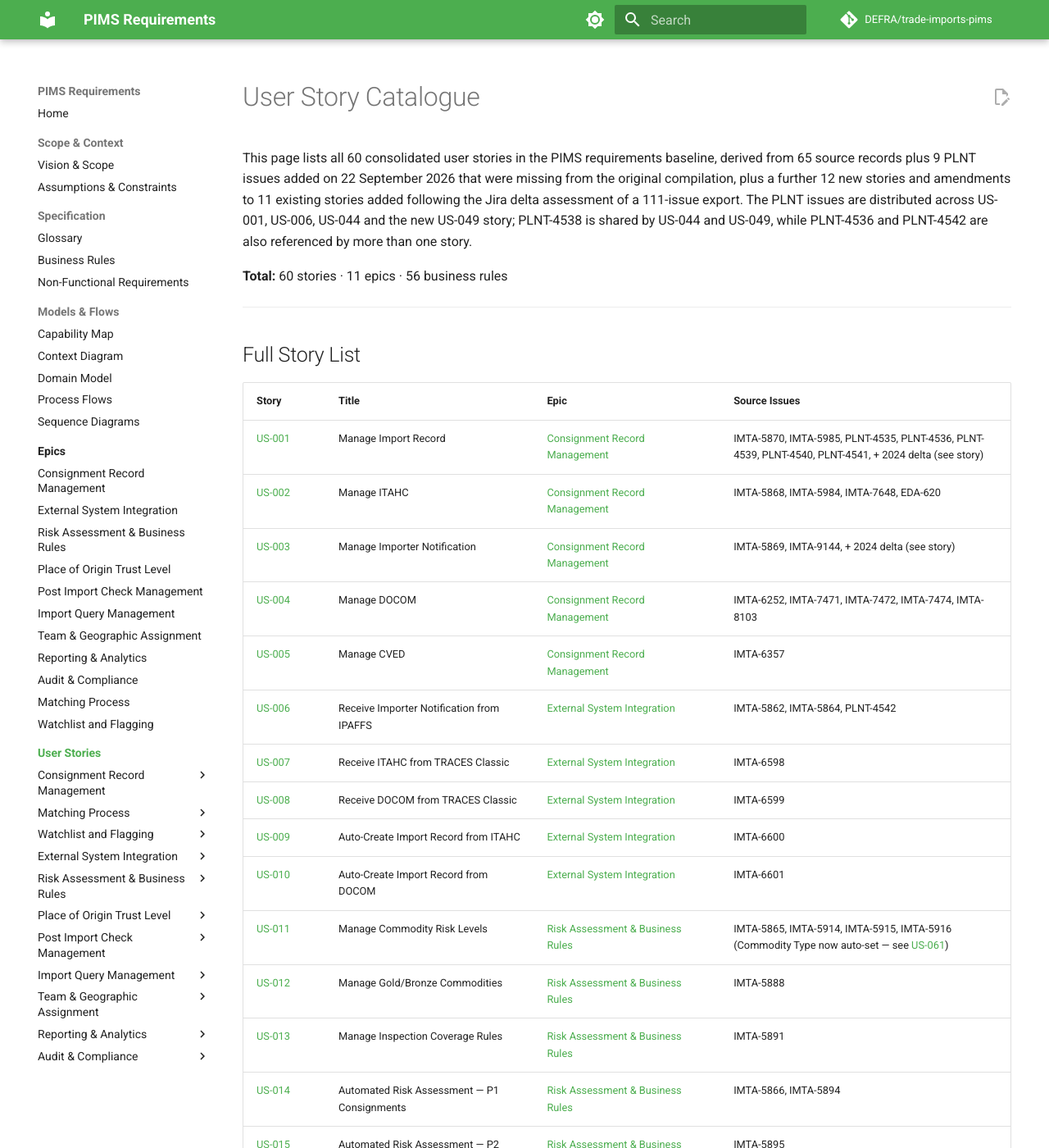
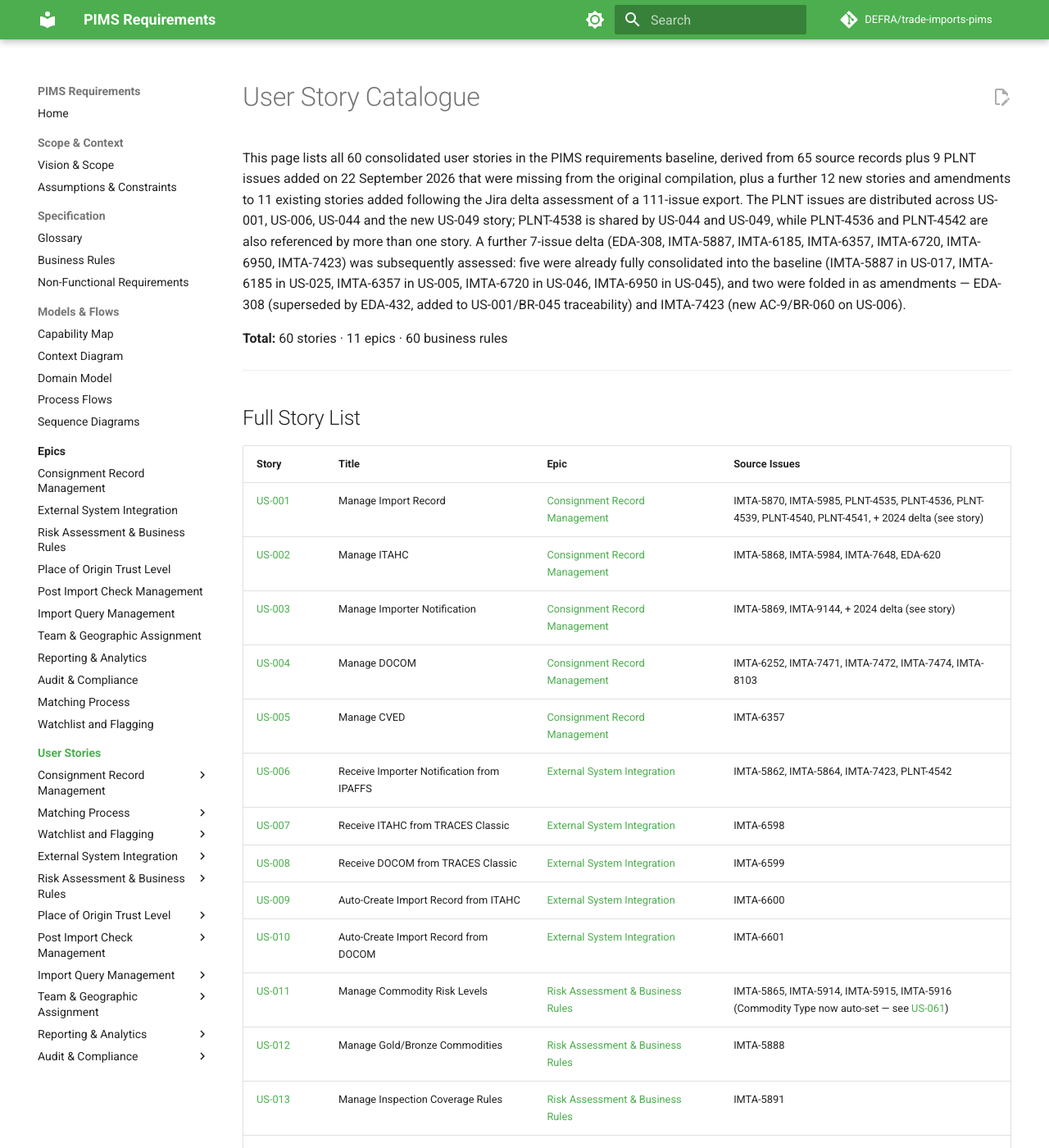
Before and after one commit to DEFRA/trade-imports-pims, an MkDocs documentation site: the page built from docs/requirements/user-stories/index.md, in a window 1280 px wide and 1400 px high. Shown: the whole window at 82% size. Built offline with MkDocs 1.6.1 and Material for MkDocs 9.7.7, drawn with Linux system fonts in a browser that asks for light colours; a script that is not in the unit is left out; comment, search, counter and statistics services are not loaded.

Commit message:
docs: consolidate missing requirements

```diff
--- a/docs/requirements/user-stories/index.md
+++ b/docs/requirements/user-stories/index.md
@@ -1,8 +1,8 @@
 # User Story Catalogue
 
-This page lists all 60 consolidated user stories in the PIMS requirements baseline, derived from 65 source records plus 9 PLNT issues added on 22 September 2026 that were missing from the original compilation, plus a further 12 new stories and amendments to 11 existing stories added following the Jira delta assessment of a 111-issue export. The PLNT issues are distributed across US-001, US-006, US-044 and the new US-049 story; PLNT-4538 is shared by US-044 and US-049, while PLNT-4536 and PLNT-4542 are also referenced by more than one story.
+This page lists all 60 consolidated user stories in the PIMS requirements baseline, derived from 65 source records plus 9 PLNT issues added on 22 September 2026 that were missing from the original compilation, plus a further 12 new stories and amendments to 11 existing stories added following the Jira delta assessment of a 111-issue export. The PLNT issues are distributed across US-001, US-006, US-044 and the new US-049 story; PLNT-4538 is shared by US-044 and US-049, while PLNT-4536 and PLNT-4542 are also referenced by more than one story. A further 7-issue delta (EDA-308, IMTA-5887, IMTA-6185, IMTA-6357, IMTA-6720, IMTA-6950, IMTA-7423) was subsequently assessed: five were already fully consolidated into the baseline (IMTA-5887 in US-017, IMTA-6185 in US-025, IMTA-6357 in US-005, IMTA-6720 in US-046, IMTA-6950 in US-045), and two were folded in as amendments — EDA-308 (superseded by EDA-432, added to US-001/BR-045 traceability) and IMTA-7423 (new AC-9/BR-060 on US-006).
 
-**Total:** 60 stories · 11 epics · 56 business rules
+**Total:** 60 stories · 11 epics · 60 business rules
 
 ---
 
@@ -15,7 +15,7 @@ This page lists all 60 consolidated user stories in the PIMS requirements baseli
 | [US-003](US-003-Manage-Importer-Notification.md)              | Manage Importer Notification                        | [Consignment Record Management](../epics/EPIC-Consignment-Record-Management.md)                                                                             | IMTA-5869, IMTA-9144, + 2024 delta (see story)                                                                                                                                                                        |
 | [US-004](US-004-Manage-DOCOM.md)                              | Manage DOCOM                                         | [Consignment Record Management](../epics/EPIC-Consignment-Record-Management.md)                                                                             | IMTA-6252, IMTA-7471, IMTA-7472, IMTA-7474, IMTA-8103                                                                                                                                                                        |
 | [US-005](US-005-Manage-CVED.md)                               | Manage CVED                                          | [Consignment Record Management](../epics/EPIC-Consignment-Record-Management.md)                                                                             | IMTA-6357                                                                                                                                                                                        |
-| [US-006](US-006-Receive-Importer-Notification-From-IPAFFS.md) | Receive Importer Notification from IPAFFS            | [External System Integration](../epics/EPIC-External-System-Integration.md)                                                                                 | IMTA-5862, IMTA-5864, PLNT-4542                                                                                                                           |
+| [US-006](US-006-Receive-Importer-Notification-From-IPAFFS.md) | Receive Importer Notification from IPAFFS            | [External System Integration](../epics/EPIC-External-System-Integration.md)                                                                                 | IMTA-5862, IMTA-5864, IMTA-7423, PLNT-4542                                                                                                                           |
 | [US-007](US-007-Receive-ITAHC-From-TRACES.md)                 | Receive ITAHC from TRACES Classic                    | [External System Integration](../epics/EPIC-External-System-Integration.md)                                                                                 | IMTA-6598                                                                                                                                                                                        |
 | [US-008](US-008-Receive-DOCOM-From-TRACES.md)                 | Receive DOCOM from TRACES Classic                    | [External System Integration](../epics/EPIC-External-System-Integration.md)                                                                                 | IMTA-6599                                                                                                                                                                                        |
 | [US-009](US-009-Auto-Create-Import-Record-From-ITAHC.md)      | Auto-Create Import Record from ITAHC                 | [External System Integration](../epics/EPIC-External-System-Integration.md)                                                                                 | IMTA-6600                                                                                                                                                                                        |
```
Also changed, not shown: docs/requirements/business-rules.md (+10 -1 lines), docs/requirements/epics/EPIC-Consignment-Record-Management.md (+1 -1 lines), docs/requirements/epics/EPIC-External-System-Integration.md (+1 -1 lines), docs/requirements/user-stories/US-001-Manage-Import-Record.md (+1 -0 lines), docs/requirements/user-stories/US-006-Receive-Importer-Notification-From-IPAFFS.md (+4 -0 lines).
